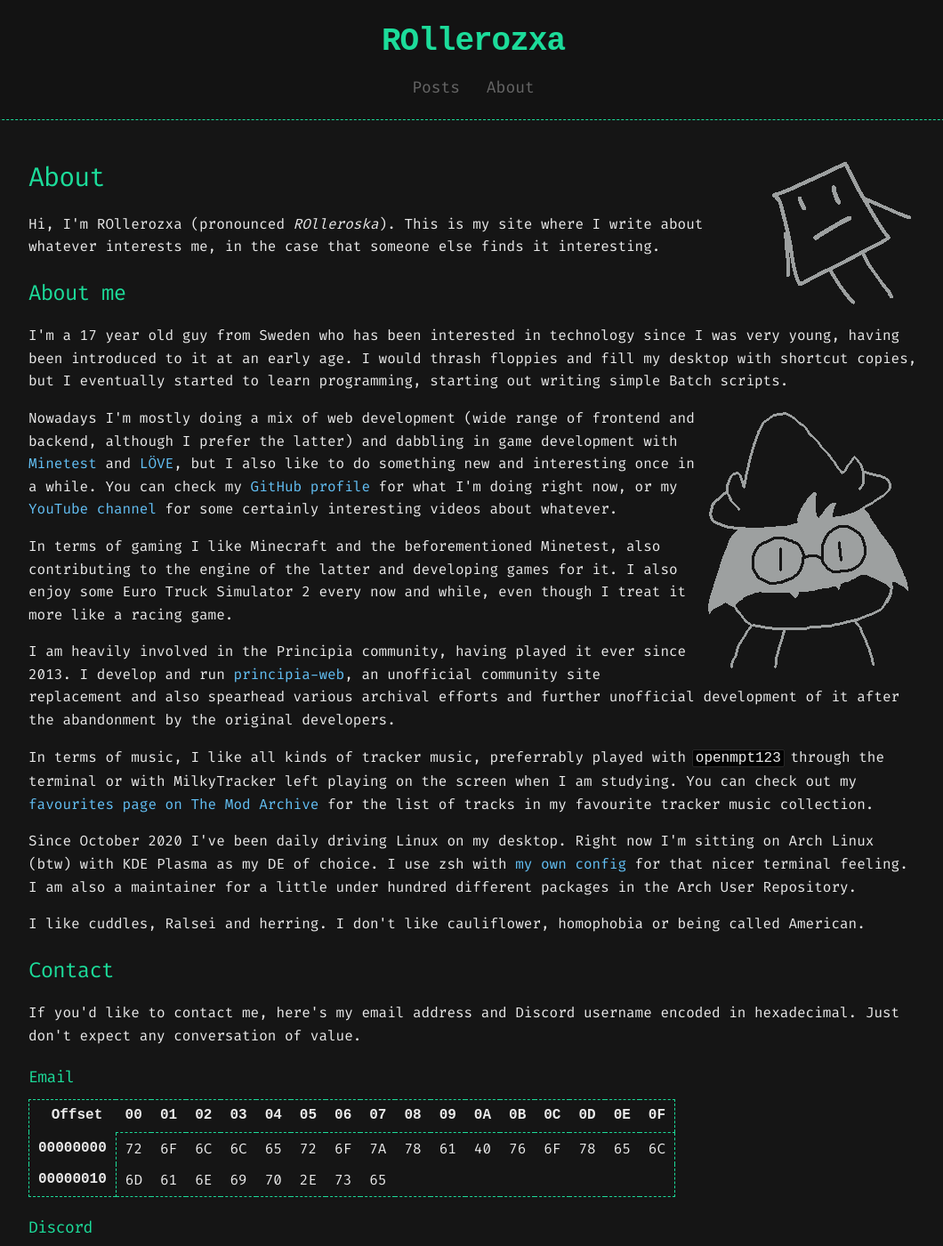
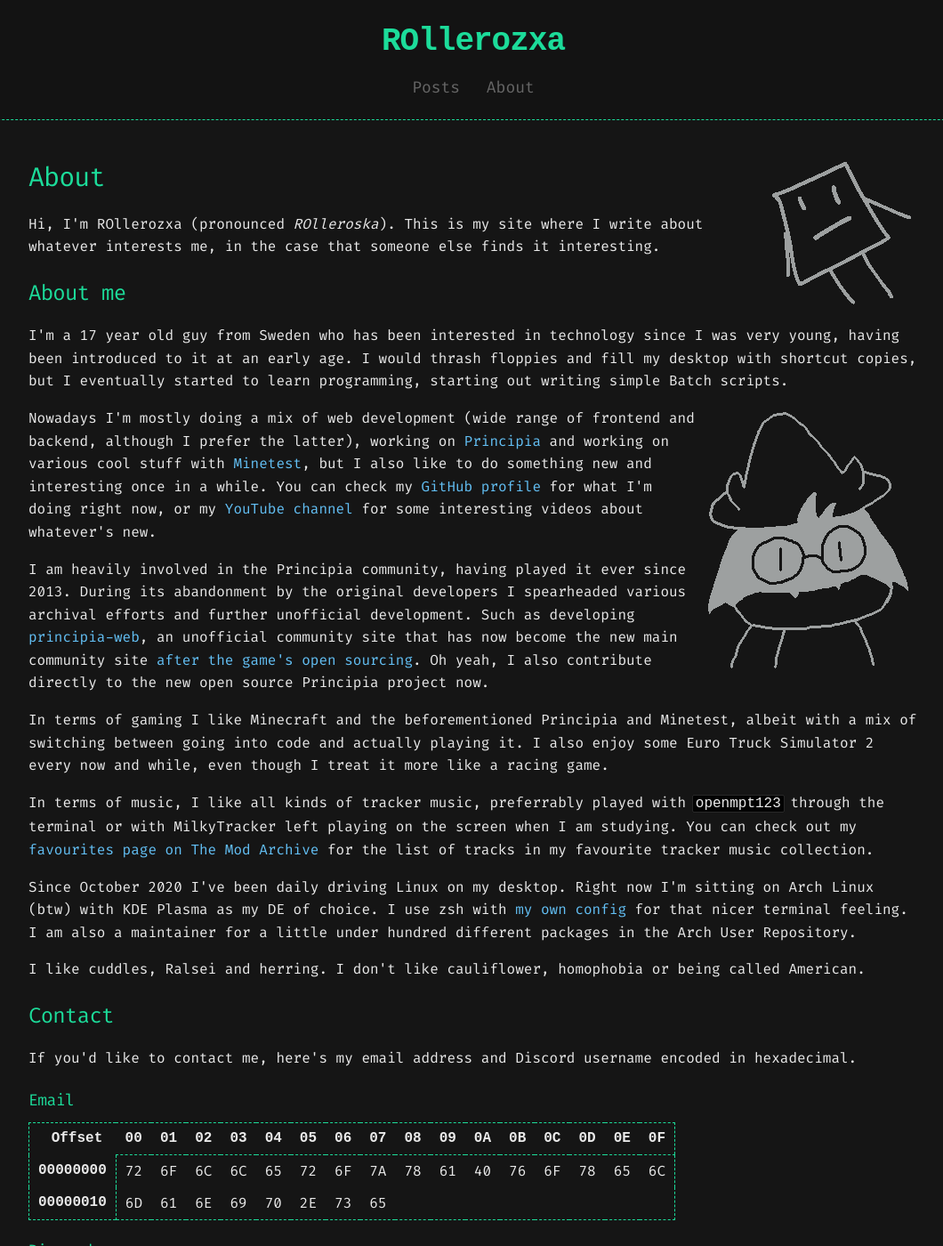
Before and after one commit to rollerozxa/voxelmanip.se, a Jekyll site: the page built from about.md, in a window 1280 px wide and 1400 px high. Shown: the whole window at 89% size, without its empty margins (108-1168 px from the left). Built offline with Jekyll 4.4.1, drawn with Linux system fonts in a browser that asks for light colours; some web fonts are replaced.

Commit message:
Update about page

```diff
--- a/about.md
+++ b/about.md
@@ -10,11 +10,11 @@ Hi, I'm ROllerozxa (pronounced *ROlleroska*). This is my site where I write abou
 I'm a 17 year old guy from Sweden who has been interested in technology since I was very young, having been introduced to it at an early age. I would thrash floppies and fill my desktop with shortcut copies, but I eventually started to learn programming, starting out writing simple Batch scripts.
 <img src="{{ 'assets/cute_drawn_ralsei.png' | relative_url }}" class="cute-ralsei" alt="Cute Ralsei" title="Cute Ralsei" onclick="this.src='{{ 'assets/cute_drawn_ralsei_squeak.png' | relative_url }}'">
 
-Nowadays I'm mostly doing a mix of web development (wide range of frontend and backend, although I prefer the latter) and dabbling in game development with [Minetest](https://www.minetest.net) and [LÖVE](https://love2d.org), but I also like to do something new and interesting once in a while. You can check my [GitHub profile](https://github.com/rollerozxa) for what I'm doing right now, or my [YouTube channel](https://www.youtube.com/channel/UC9DVzb753ncMoR7TBuqvcIA) for some certainly interesting videos about whatever.
+Nowadays I'm mostly doing a mix of web development (wide range of frontend and backend, although I prefer the latter), working on [Principia](https://principia-web.se) and working on various cool stuff with [Minetest](https://www.minetest.net), but I also like to do something new and interesting once in a while. You can check my [GitHub profile](https://github.com/rollerozxa) for what I'm doing right now, or my [YouTube channel](https://www.youtube.com/channel/UC9DVzb753ncMoR7TBuqvcIA) for some interesting videos about whatever's new.
 
-In terms of gaming I like Minecraft and the beforementioned Minetest, also contributing to the engine of the latter and developing games for it. I also enjoy some Euro Truck Simulator 2 every now and while, even though I treat it more like a racing game.
+I am heavily involved in the Principia community, having played it ever since 2013. During its abandonment by the original developers I spearheaded various archival efforts and further unofficial development. Such as developing [principia-web](https://principia-web.se), an unofficial community site that has now become the new main community site [after the game's open sourcing](https://github.com/Bithack/principia/). Oh yeah, I also contribute directly to the new open source Principia project now.
 
-I am heavily involved in the Principia community, having played it ever since 2013. I develop and run [principia-web](https://principia-web.se), an unofficial community site replacement and also spearhead various archival efforts and further unofficial development of it after the abandonment by the original developers.
+In terms of gaming I like Minecraft and the beforementioned Principia and Minetest, albeit with a mix of switching between going into code and actually playing it. I also enjoy some Euro Truck Simulator 2 every now and while, even though I treat it more like a racing game.
 
 In terms of music, I like all kinds of tracker music, preferrably played with `openmpt123` through the terminal or with MilkyTracker left playing on the screen when I am studying. You can check out my [favourites page on The Mod Archive](https://modarchive.org/index.php?request=view_member_favourites&query=93924) for the list of tracks in my favourite tracker music collection.
 
@@ -23,7 +23,7 @@ Since October 2020 I've been daily driving Linux on my desktop. Right now I'm si
 I like cuddles, Ralsei and herring. I don't like cauliflower, homophobia or being called American.
 
 ## Contact
-If you'd like to contact me, here's my email address and Discord username encoded in hexadecimal. Just don't expect any conversation of value.
+If you'd like to contact me, here's my email address and Discord username encoded in hexadecimal.
 
 ### Email
 
```
